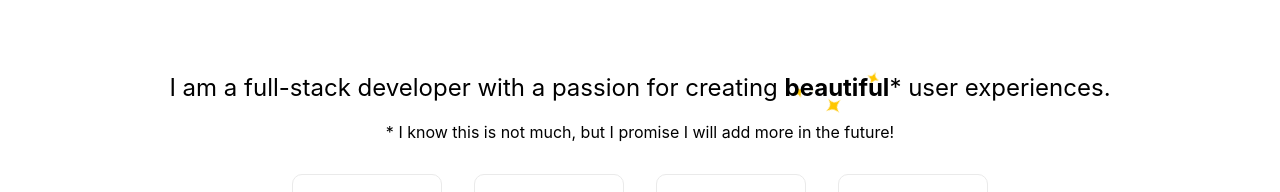
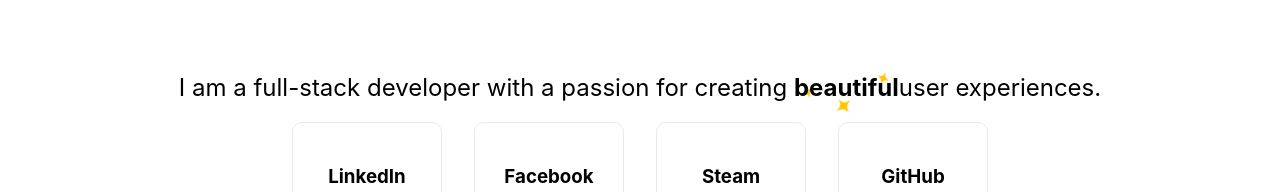
Before and after one commit to SanderBreivik/SanderBreivik.no, a Next.js app: page / in a window 1280 px wide. Shown: the part 556-748 px from the top of the page. Built offline with nearby package versions, Linux system fonts and the light colour scheme.

Commit message:
👌 IMPROVE: Remove insecurity

```diff
--- a/pages/index.tsx
+++ b/pages/index.tsx
@@ -47,12 +47,9 @@ export default function Home() {
             <span className={styles.inline}>
               <Sparkles> beautiful </Sparkles>
             </span>
-            * user experiences.
+            user experiences.
           </section>
-          <p className={styles.asterisk}>
-            * I know this is not much, but I promise I will add more in the
-            future!
-          </p>
+
           <div className={styles.grid}>
             <a
               href="
```
